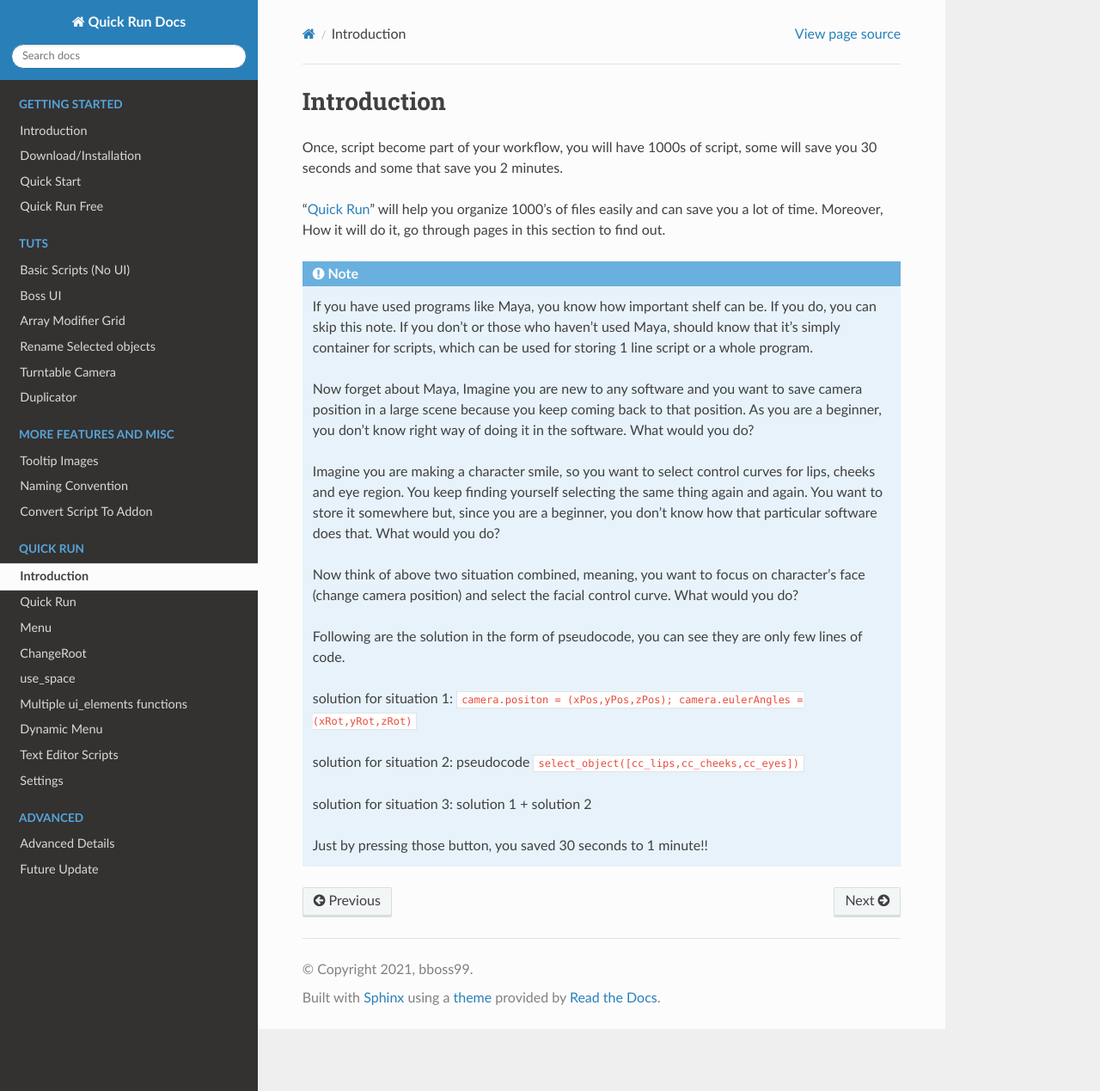
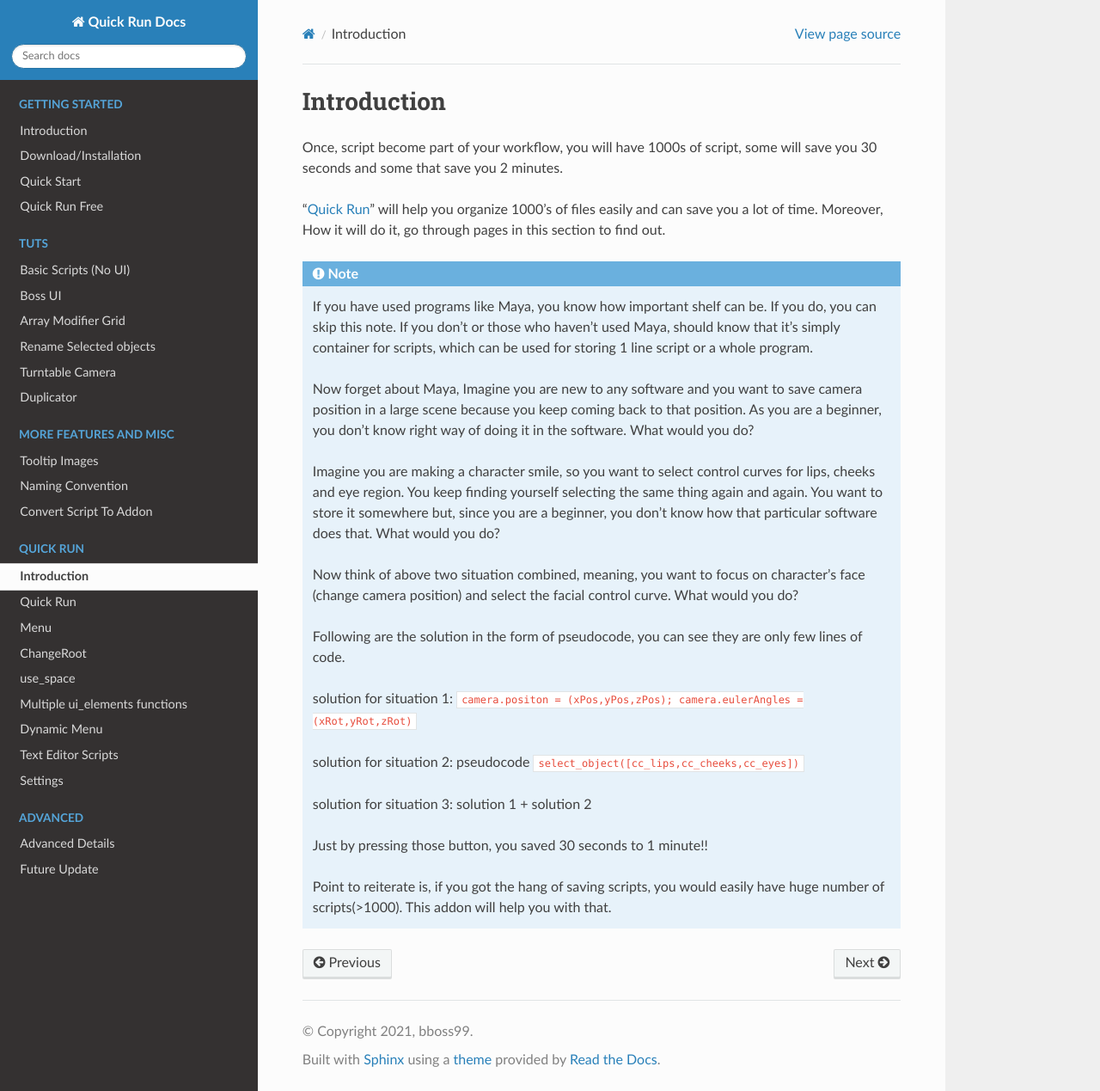
Before and after one commit to bboss99/quick_run_docs, a Sphinx documentation site: the page built from source/qr/qr_introduction.rst, in a window 1280 px wide and 1269 px high. Shown: the whole window at 86% size. Built offline with Sphinx 7.4.7 and the Read the Docs theme 2.0.0, drawn with Linux system fonts in a browser that asks for light colours; part of the change alters nothing that is shown.

```diff
--- a/source/conf.py
+++ b/source/conf.py
@@ -10,7 +10,7 @@
 # add these directories to sys.path here. If the directory is relative to the
 # documentation root, use os.path.abspath to make it absolute, like shown here.
 #
-# import os
+import os
 # import sys
 # sys.path.insert(0, os.path.abspath('.'))
 
@@ -41,9 +41,16 @@ extensions = [
     'sphinxcontrib.contentui',
 ]
 
-intersphinx_mapping = {
-    'boss': ('https://bboss99.github.io/boss_docs/', None),
-}
+param_1 = os.getenv("PARAM_1")
+
+if param_1 == 'local':
+    intersphinx_mapping = {
+        'boss': ('file:///D:/Docs/boss_docs/build_local/html', '../../boss_docs/build_local/html/objects.inv')
+    }
+else:
+    intersphinx_mapping = {
+        'boss': ('https://bboss99.github.io/boss_docs/', None),
+    }
 
 # Add any paths that contain templates here, relative to this directory.
 templates_path = ['_templates']
--- a/source/qr/qr_introduction.rst
+++ b/source/qr/qr_introduction.rst
@@ -43,3 +43,6 @@ How it will do it, go through pages in this section to find out.
     solution for situation 3: solution 1 + solution 2
 
     Just by pressing those button, you saved 30 seconds to 1 minute!!
+
+    Point to reiterate is, if you got the hang of saving scripts, you would easily have huge number of scripts(>1000).
+    This addon will help you with that.
```
Also changed, not shown: 3 other files.
